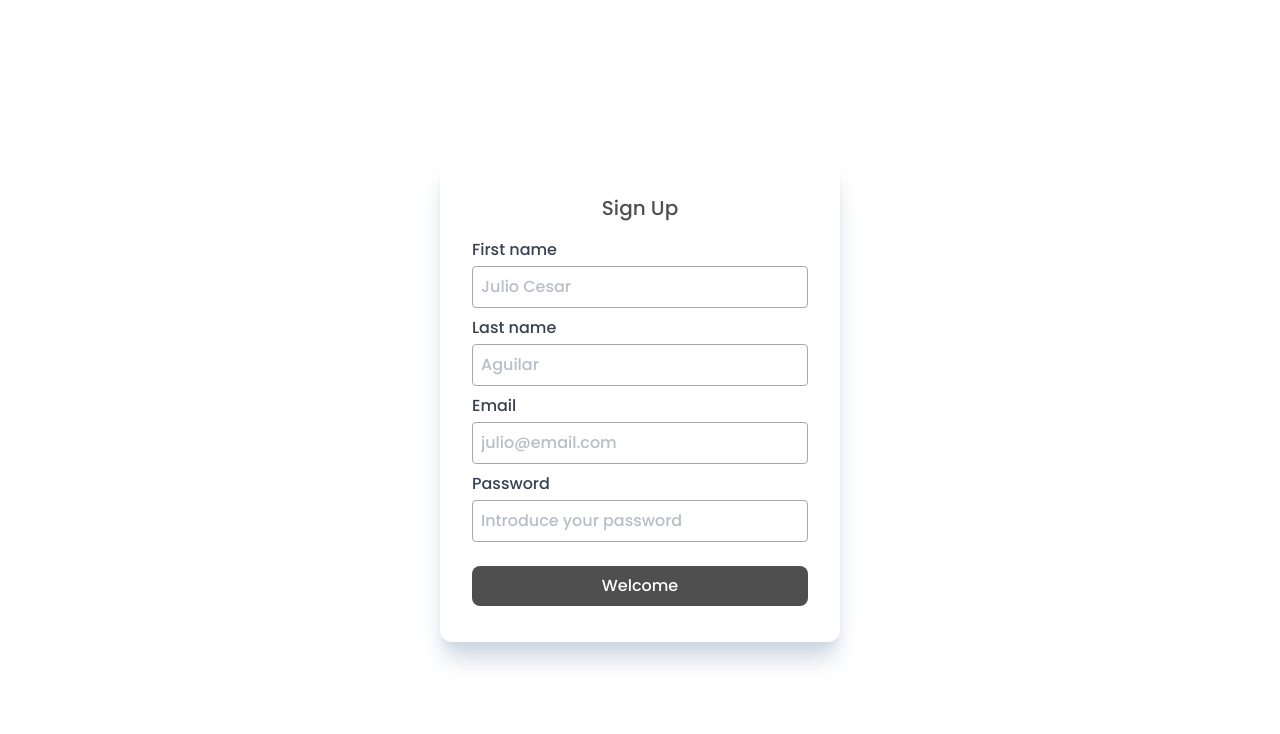
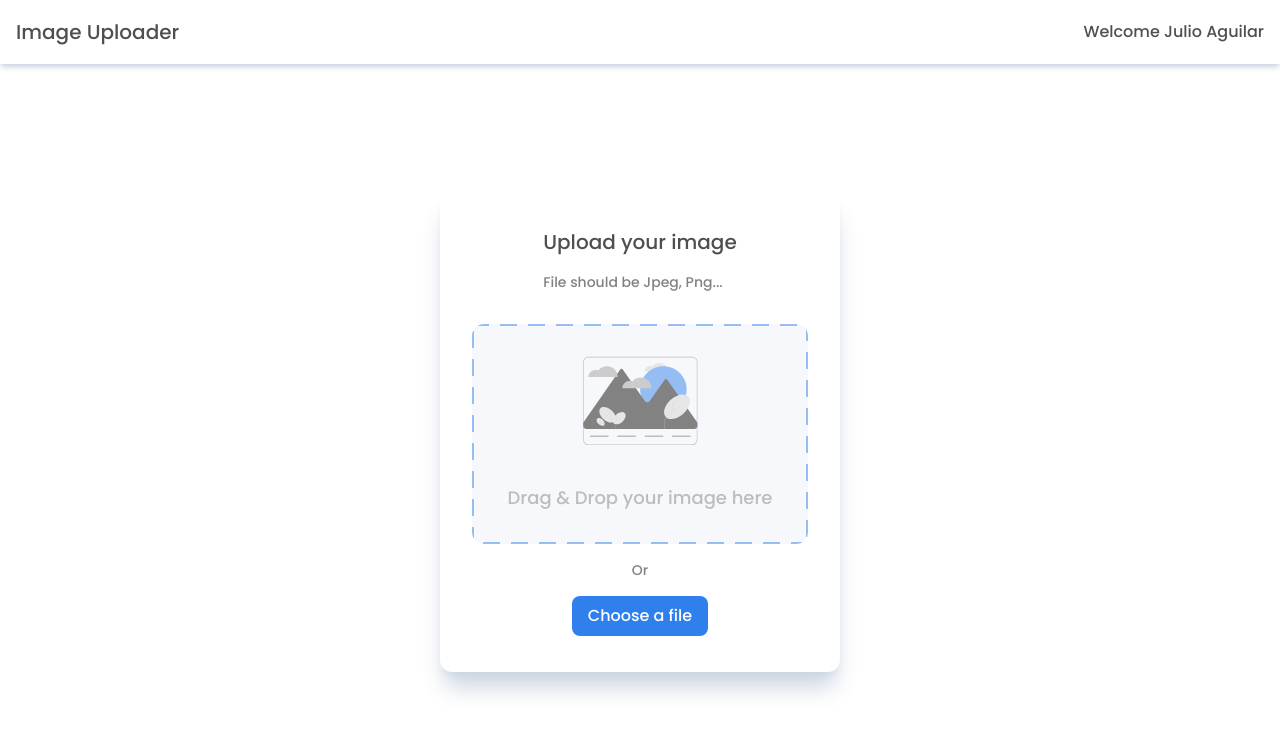
Before and after one commit to JulioAguilar28/image-uploader, a React (Vite) app in the folder frontend/: page / in a window 1280 px wide. Shown: the top 734 px of the page. Built offline with nearby package versions, Linux system fonts and the light colour scheme.

Commit message:
add header

```diff
--- a/frontend/src/App.tsx
+++ b/frontend/src/App.tsx
@@ -1,13 +1,18 @@
 import './App.css'
+import Header from './components/Header'
 import UploaderController from './components/UploaderController'
 import AuthController from './components/auth/AuthController'
 
 function App() {
   return (
-    <main className="h-screen w-full flex justify-center items-center">
-      <section className="max-h-[520px] w-[400px] px-8 py-9 rounded-xl shadow-xl shadow-slate-300">
-        <AuthController />
-        {/* <UploaderController /> */}
+    <main className="h-screen w-full flex flex-col items-center">
+      <Header />
+
+      <section className="grow w-full flex flex-col items-center justify-center">
+        <div className="max-h-[520px] w-[400px] px-8 py-9 rounded-xl shadow-xl shadow-slate-300">
+          {/* <AuthController /> */}
+          <UploaderController />
+        </div>
       </section>
     </main>
   )
--- /dev/null
+++ b/frontend/src/components/Header.tsx
@@ -0,0 +1,10 @@
+function Header() {
+  return (
+    <header className="w-full flex items-center justify-between h-16 px-4 shadow-md shadow-slate-300">
+      <span className="text-xl text-[#4F4F4F]">Image Uploader</span>
+      <span className="text-base text-[#4F4F4F]">Welcome Julio Aguilar</span>
+    </header>
+  )
+}
+
+export default Header
```
